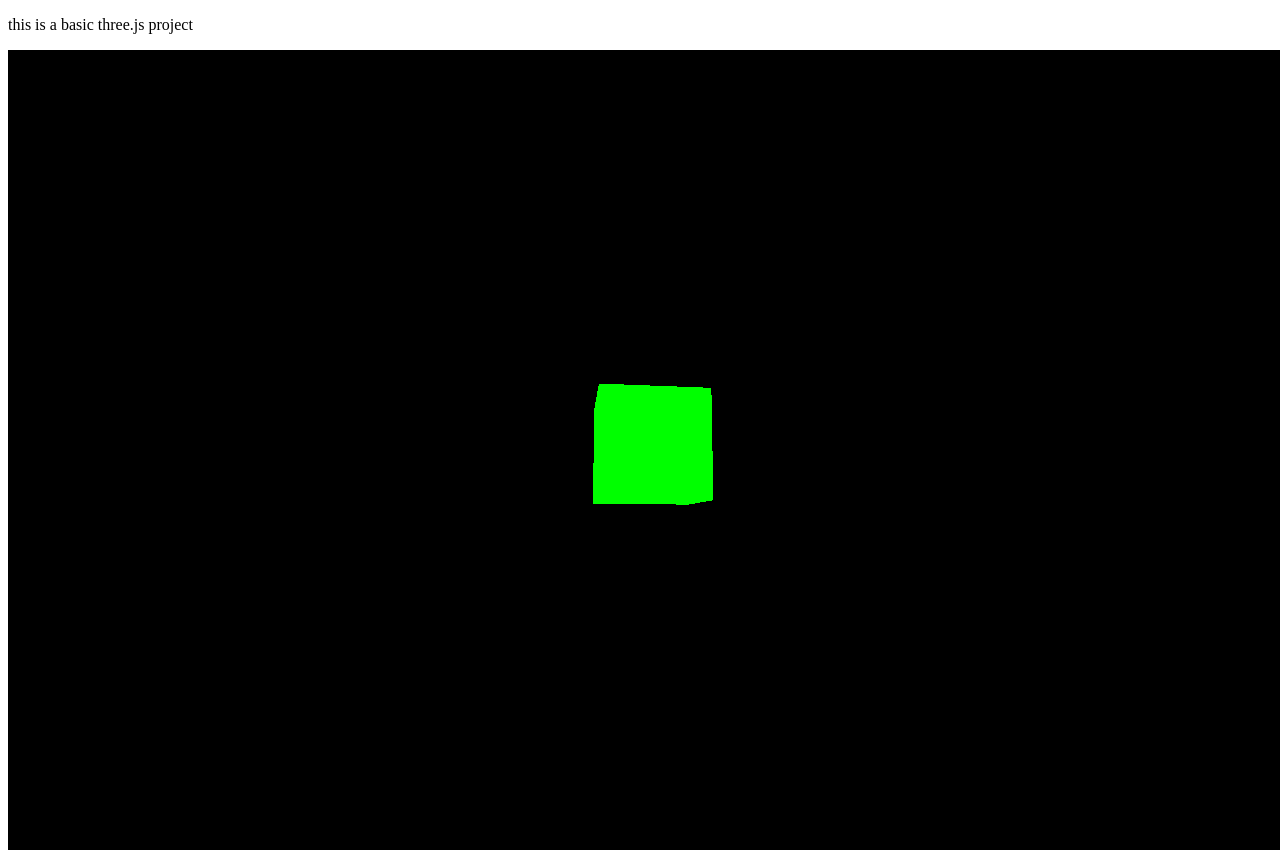
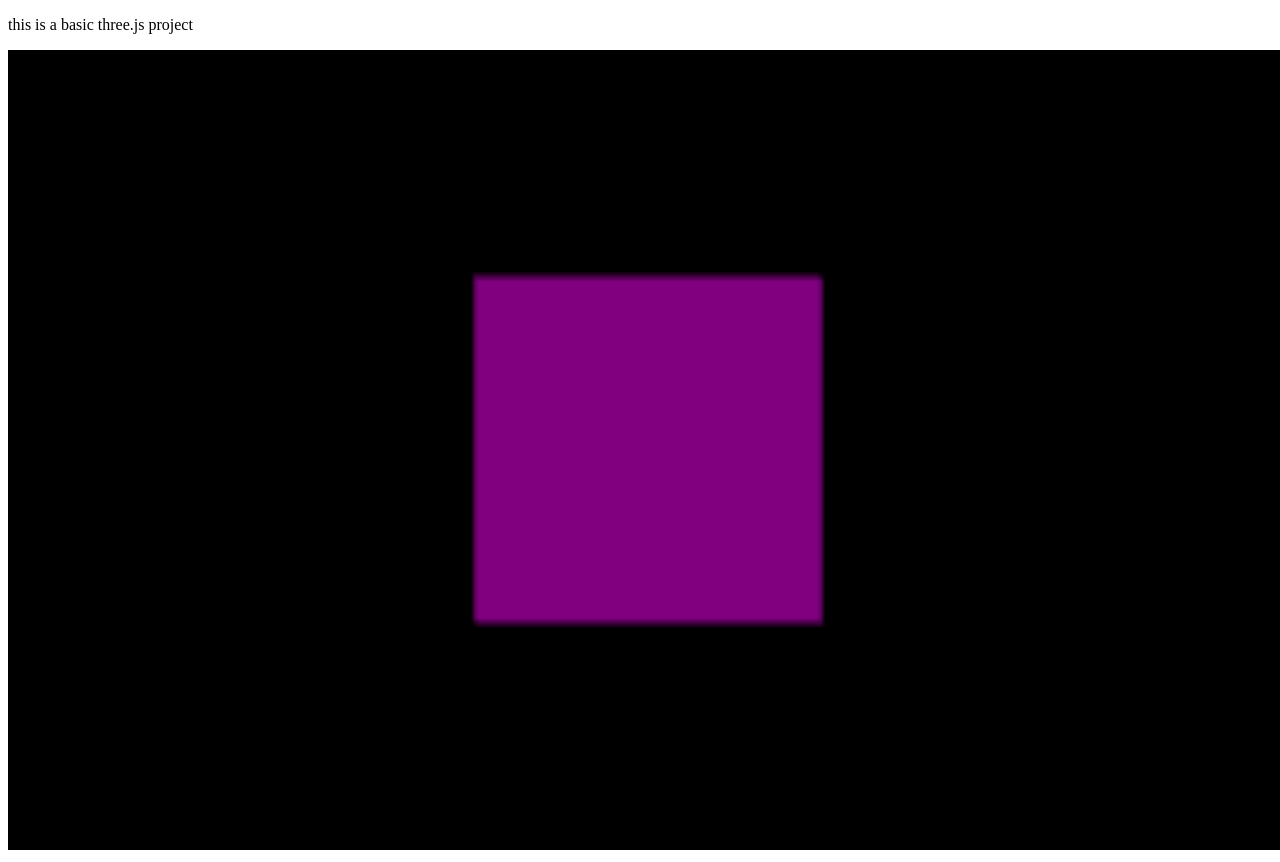
Before and after one commit to dhani-el/basic-Three.js-setup-with-cdn, a website built with Vite: page index.html in a window 1280 px wide. Built offline with nearby package versions, Linux system fonts and the light colour scheme.

Commit message:
hand written scene renderer and camera

```diff
--- a/index.html
+++ b/index.html
@@ -16,5 +16,8 @@
 </head>
 <body>
     <p>this is a basic three.js project</p>
+    <canvas id="c" style="width: 100vw; height: 100vh;" >
+
+    </canvas>
 </body>
 </html>
--- a/main.js
+++ b/main.js
@@ -1,28 +1,53 @@
 // import * as THREE from 'three';
-import * as THREE from "three"
-import {OrbitControls} from "three/addons/controls/OrbitControls.js"
+import * as THREE from "three";
+import {OrbitControls} from "three/addons/controls/OrbitControls.js";
 
+// const scene = new THREE.Scene();
+// const camera = new THREE.PerspectiveCamera( 75, window.innerWidth / window.innerHeight, 0.1, 1000 );
+
+// const renderer = new THREE.WebGLRenderer();
+// renderer.setSize( window.innerWidth, window.innerHeight );
+// renderer.setAnimationLoop( animate );
+// document.body.appendChild( renderer.domElement );
+
+// const geometry = new THREE.BoxGeometry( 1, 1, 1 );
+// const material = new THREE.MeshBasicMaterial( { color: 0x00ff00 } );
+// const cube = new THREE.Mesh( geometry, material );
+// scene.add( cube );
+
+// const controls = new OrbitControls(camera,renderer.domElement)
+
+// camera.position.z = 5;
+
+// function animate() {
+
+// 	cube.rotation.x += 0.01;
+// 	cube.rotation.y += 0.01;
+
+// 	renderer.render( scene, camera );
+
+// }
+const canvas = document.getElementById("c");
+const renderer  = new THREE.WebGLRenderer({antialias:true,canvas});
+const FOV = 75;
+const aspectRatio = window.innerWidth / window.innerHeight;
+const near = 0.1;
+const far = 500
+const camera =  new THREE.PerspectiveCamera(FOV,aspectRatio,near,far);
+camera.position.z = 2;
 const scene = new THREE.Scene();
-const camera = new THREE.PerspectiveCamera( 75, window.innerWidth / window.innerHeight, 0.1, 1000 );
-
-const renderer = new THREE.WebGLRenderer();
-renderer.setSize( window.innerWidth, window.innerHeight );
+const BoxGeometry = new THREE.BoxGeometry(1,1,1);
+const BoxMaterial = new THREE.MeshBasicMaterial({color:"purple"});
+const Mesh = new THREE.Mesh(BoxGeometry,BoxMaterial);
+scene.add(Mesh);
+const controls = new OrbitControls(camera,renderer.domElement)
+renderer.render(scene,camera);
 renderer.setAnimationLoop( animate );
-document.body.appendChild( renderer.domElement );
-
-const geometry = new THREE.BoxGeometry( 1, 1, 1 );
-const material = new THREE.MeshBasicMaterial( { color: 0x00ff00 } );
-const cube = new THREE.Mesh( geometry, material );
-scene.add( cube );
-
-const controls = new OrbitControls(camera,renderer.domElement)
-
-camera.position.z = 5;
 
 function animate() {
 
-	cube.rotation.x += 0.01;
-	cube.rotation.y += 0.01;
+// 	cube.rotation.x += 0.01;
+// 	cube.rotation.y += 0.01;
 
 	renderer.render( scene, camera );
 
```
